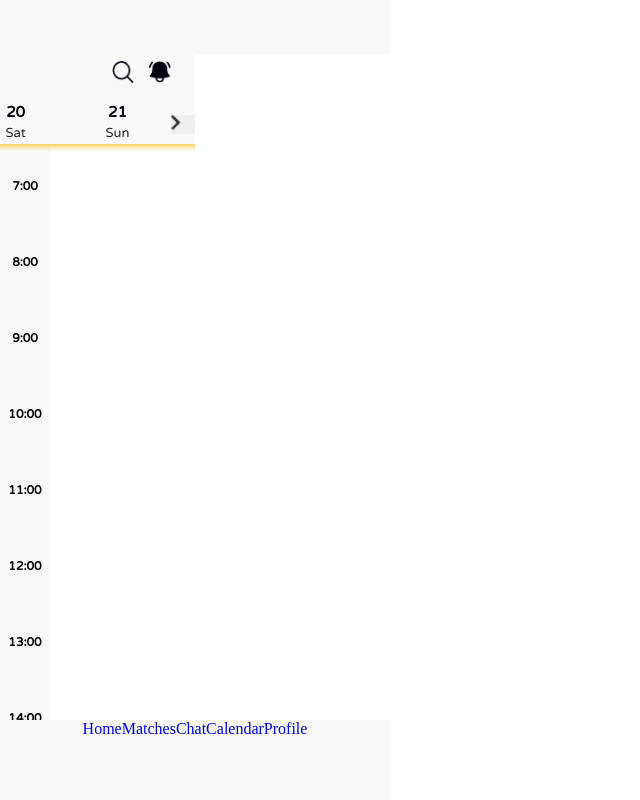
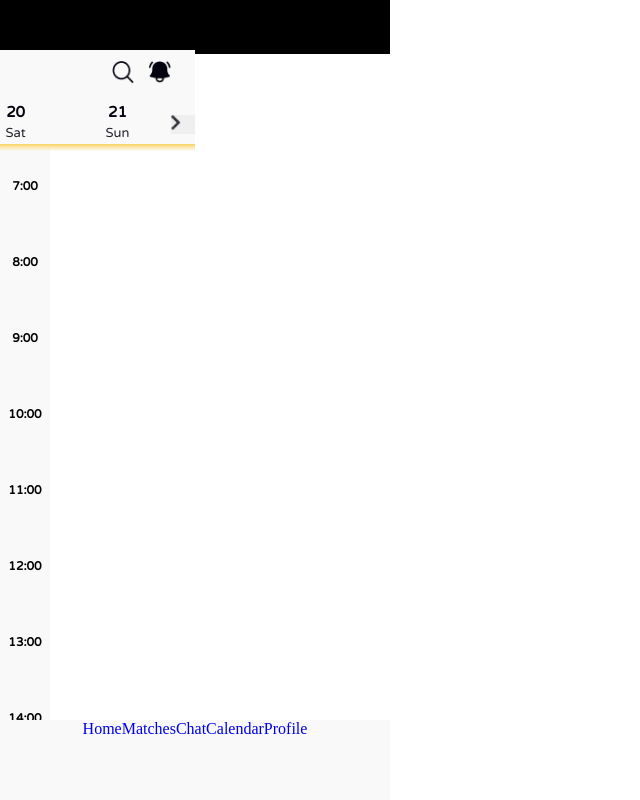
Before and after one commit to VolodymyrKolomiets/CalendarioReact, a React (Vite) app: page /calendarThree in a window 1280 px wide. Shown: the top 800 px of the page, without its empty margins (0-640 px from the left). Built offline with nearby package versions, Linux system fonts and the light colour scheme.

Commit message:
update request

```diff
--- a/src/components/Request/Request.jsx
+++ b/src/components/Request/Request.jsx
@@ -3,6 +3,7 @@ import './Request.scss';
 import { DownOutlined, ClockCircleFilled } from '@ant-design/icons'
 import axios from 'axios';
 import rachel from "../../assets/icons/rachel.png"
+import Footer from "../Footer/Footer"
 
 const userPhoto = rachel;
 const eventName = 'Sesión fotográfica paramoda y editorial';
@@ -44,8 +45,9 @@ const Request = () => {
 
     return (
         <>
-
+        <div>
             <div className="principal-container">
+          <div className='principal-div'></div>
                 <div className="secundary-container">
                     <div className="text-container">
                         <h1 className="request-text">Peticiones</h1>
@@ -88,6 +90,7 @@ const Request = () => {
                 </div>
                 <div className='footer-div'>         <Footer />       </div>
             </div>
+            </div>
         </>
     );
 };
--- a/src/components/Request/Request.scss
+++ b/src/components/Request/Request.scss
@@ -1,5 +1,12 @@
 @import "../../colors";
 
+.principal-div {
+      background: black;
+      width: 390px;
+      height: 55px;
+      top: -1px;
+      position: fixed;
+    }
 
 .principal-container {
     display: flex;
@@ -8,10 +15,10 @@
     padding: 0px;
     gap: 16px;
     position: absolute;
-    width: 374px;
+    max-width: 375px;
     height: 346px;
     left: 0px;
-    top: 69px;
+    top: 55px;
 }
 
 .secundary-container {
@@ -33,21 +40,22 @@
     padding: 8px 24px 0px;
     gap: 8px;
     width: 374px;
-    height: 42px;
+    height: 64px;
     flex: none;
     order: 0;
     flex-grow: 0;
 }
 
 .request-text {
-    width: 137px;
+    font-family: $font-family;
+    width: 176px;
     height: 34px;
     margin: 8px 0 0 24px;
     color: #22232B;
 }
 
 .request-line {
-    width: 374px;
+    width: 370px;
     height: 0px;
     border: 0.5px solid #000000;
     flex: none;
@@ -75,6 +83,7 @@
     padding: 8px 24px;
     gap: 8px;
     margin-left: 24px;
+    margin-top: 8px;
     width: 374px;
     height: 36px;
     flex: none;
@@ -124,7 +133,7 @@
     align-items: center;
     padding: 6px 12px;
     gap: 32px;
-    width: 328px;
+    width: 308px;
     height: 64px;
     background: #F9F9F9;
     border-radius: 8px;
```
